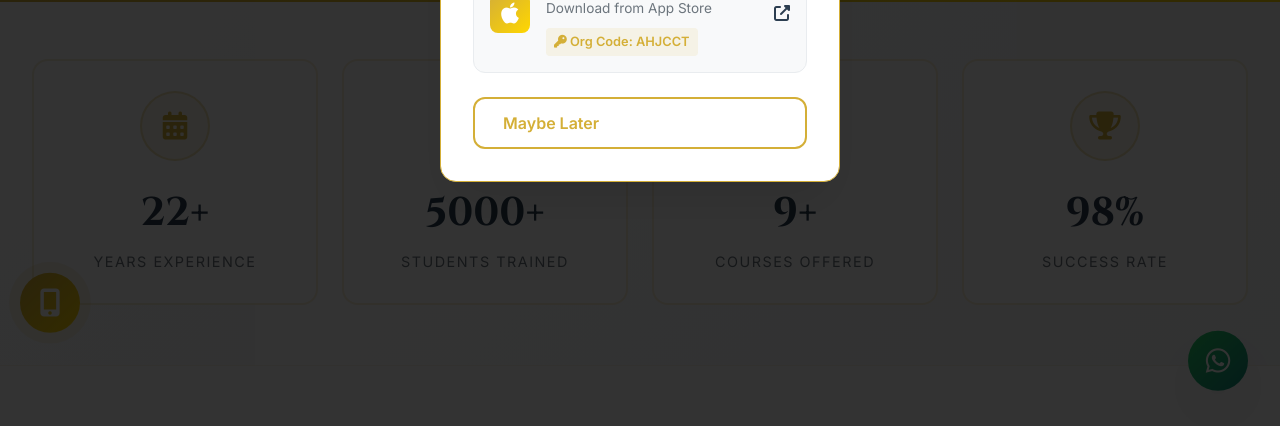
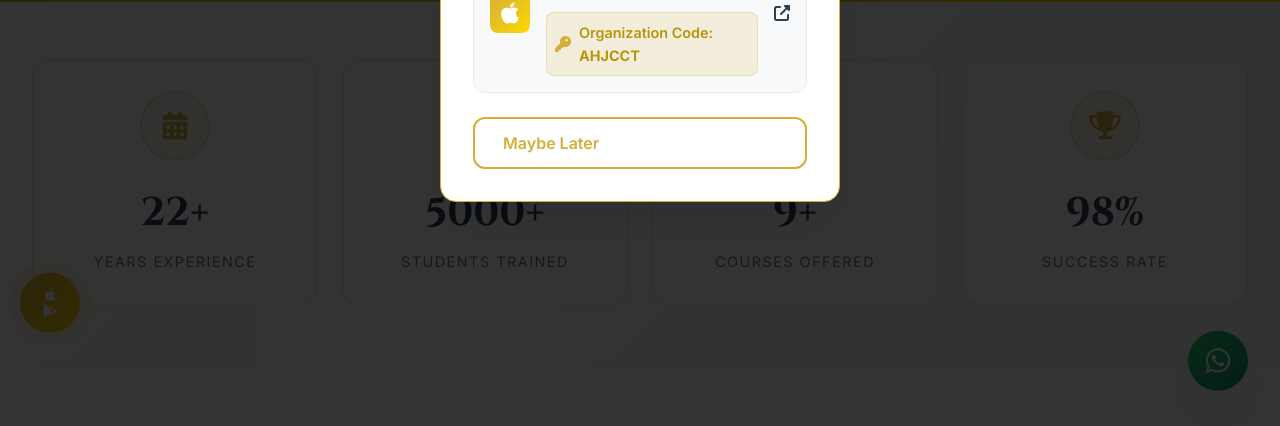
Before and after one commit to akssaifi/prep-3, a PHP site: page /prepwithdaljeet/about.php in a window 1280 px wide. Shown: the part 575-1001 px from the top of the page. Run offline with PHP 8.4, Linux system fonts and the light colour scheme; data comes from the database, SQL or seed files in the repository; some libraries are stand-ins or nearby versions.

Commit message:
update branch

```diff
--- a/header.php
+++ b/header.php
@@ -1573,12 +1573,19 @@ $favicon_url = !empty($settings['favicon_url']) ? htmlspecialchars($settings['fa
             display: flex;
             align-items: center;
             justify-content: center;
-            font-size: 28px;
+            font-size: 14px; /* Reduced font size to fit both icons */
             box-shadow: var(--shadow-xl);
             z-index: 998;
             transition: var(--transition);
             animation: float 3s ease-in-out infinite, pulse 2s infinite;
             cursor: pointer;
+            flex-direction: column; /* Stack icons vertically */
+            gap: 2px; /* Small gap between icons */
+        }
+
+        .app-float i {
+            margin: 0;
+            line-height: 1;
         }
 
         .app-float:hover {
@@ -1854,8 +1861,11 @@ $favicon_url = !empty($settings['favicon_url']) ? htmlspecialchars($settings['fa
                         <div class="app-name">iOS App</div>
                         <div class="app-desc">Download from App Store</div>
                         <?php if(!empty($settings['ios_org_pass'])): ?>
-                        <div class="app-desc" style="font-size: 0.8rem; margin-top: 0.5rem; color: var(--royal-gold); font-weight: 600; background: rgba(212, 175, 55, 0.1); padding: 0.25rem 0.5rem; border-radius: 4px; display: inline-block;">
-                            <i class="fas fa-key"></i> Org Code: <?php echo htmlspecialchars($settings['ios_org_pass']); ?>
+                        <div class="org-code-section" style="margin-top: 0.75rem; padding: 0.5rem; background: rgba(212, 175, 55, 0.15); border: 1px solid rgba(212, 175, 55, 0.3); border-radius: var(--border-radius-sm); display: flex; align-items: center; gap: 0.5rem;">
+                            <i class="fas fa-key" style="color: var(--royal-gold); font-size: 1rem;"></i>
+                            <div style="font-weight: 600; color: var(--royal-gold-dark); font-size: 0.9rem;">
+                                Organization Code: <strong><?php echo htmlspecialchars($settings['ios_org_pass']); ?></strong>
+                            </div>
                         </div>
                         <?php endif; ?>
                     </div>
@@ -2097,7 +2107,8 @@ $favicon_url = !empty($settings['favicon_url']) ? htmlspecialchars($settings['fa
     <!-- App Floating Icon -->
     <?php if(!empty($settings['android_app_link']) || !empty($settings['ios_app_link'])): ?>
     <div class="app-float" onclick="openAppModal()" title="Download our app">
-        <i class="fas fa-mobile-alt"></i>
+        <i class="fab fa-apple"></i>
+        <i class="fab fa-google-play"></i>
     </div>
     <?php endif; ?>
 
```
Also changed, not shown: 1 other file.
